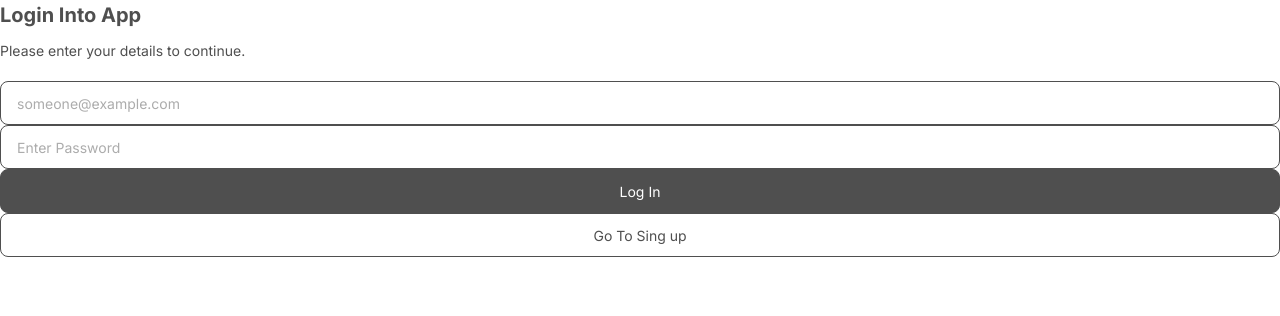
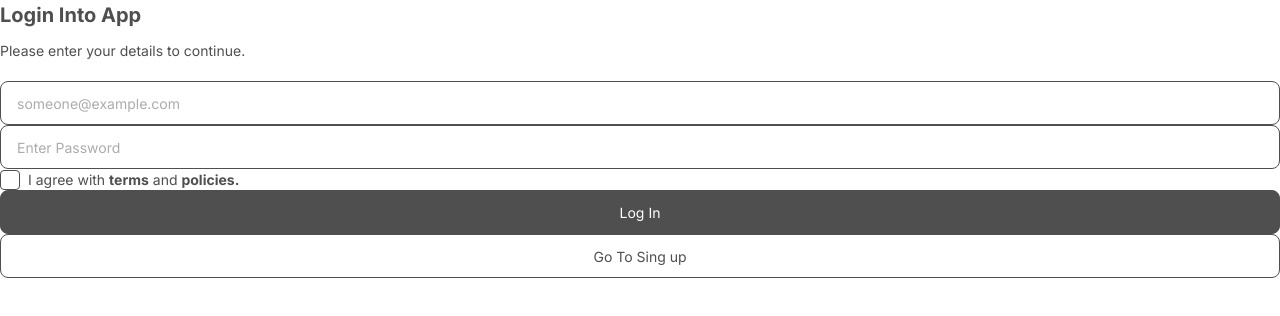
Before and after one commit to magrowing/Project-Camp-Next-Homework, a React (Vite) app in the folder Day06/homework-react-app/: page / in a window 1280 px wide. Shown: the top 316 px of the page. Built offline with nearby package versions, Linux system fonts and the light colour scheme.

Commit message:
Day06 : 과제 CheckBox 컴포넌트 생성

```diff
--- a/Day06/homework-react-app/src/App.tsx
+++ b/Day06/homework-react-app/src/App.tsx
@@ -1,6 +1,7 @@
 import Title from './components/Title';
 import Button from './components/Button';
 import TextField from './components/TextField';
+import CheckBox from './components/CheckBox';
 
 export default function App() {
   return (
@@ -9,6 +10,10 @@ export default function App() {
       <Title type="sub">Please enter your details to continue.</Title>
       <TextField type="text" placeholder="someone@example.com" />
       <TextField type="password" placeholder="Enter Password" />
+      <CheckBox>
+        I agree with <span className="bold">terms</span> and{' '}
+        <span className="bold">policies.</span>
+      </CheckBox>
       <Button btnStyleType="full">Log In</Button>
       <Button btnStyleType="line">Go To Sing up</Button>
     </>
--- /dev/null
+++ b/Day06/homework-react-app/src/components/CheckBox.tsx
@@ -0,0 +1,37 @@
+import { ReactNode, useId } from 'react';
+
+type CheckBoxProps = {
+  children: ReactNode;
+};
+
+export default function CheckBox(prop: CheckBoxProps) {
+  const { children } = prop;
+  const uuid = useId();
+  return (
+    <div className="flex items-center relative">
+      <input
+        type="checkbox"
+        id={`input-${uuid}`}
+        className={`appearance-none block w-[2rem] h-[2rem] border border-primary rounded-sm mr-[0.8rem] checked:bg-primary peer`}
+      />
+      <svg
+        className="
+        absolute
+        w-[1.6rem] h-[1.6rem] top-[50%] left-[0.2rem] translate-y-[-50%]
+        hidden peer-checked:block stroke-white"
+        xmlns="http://www.w3.org/2000/svg"
+        viewBox="0 0 24 24"
+        fill="none"
+        stroke="currentColor"
+        stroke-width="4"
+        stroke-linecap="round"
+        stroke-linejoin="round"
+      >
+        <polyline points="20 6 9 17 4 12"></polyline>
+      </svg>
+      <label htmlFor={`input-${uuid}`} className={`text-primary text-md`}>
+        {children}
+      </label>
+    </div>
+  );
+}
--- a/Day06/homework-react-app/tailwind.config.js
+++ b/Day06/homework-react-app/tailwind.config.js
@@ -13,7 +13,7 @@ export default {
         opacity10: '#35383E1A',
       },
       borderRadius: {
-        sm: '0.4rme',
+        sm: '0.4rem',
         md: '0.8rem',
       },
       fontSize: {
@@ -25,5 +25,13 @@ export default {
       },
     },
   },
-  plugins: [],
+  plugins: [
+    ({ addUtilities }) => {
+      addUtilities({
+        '.bold': {
+          '@apply font-bold': '',
+        },
+      });
+    },
+  ],
 };
```
